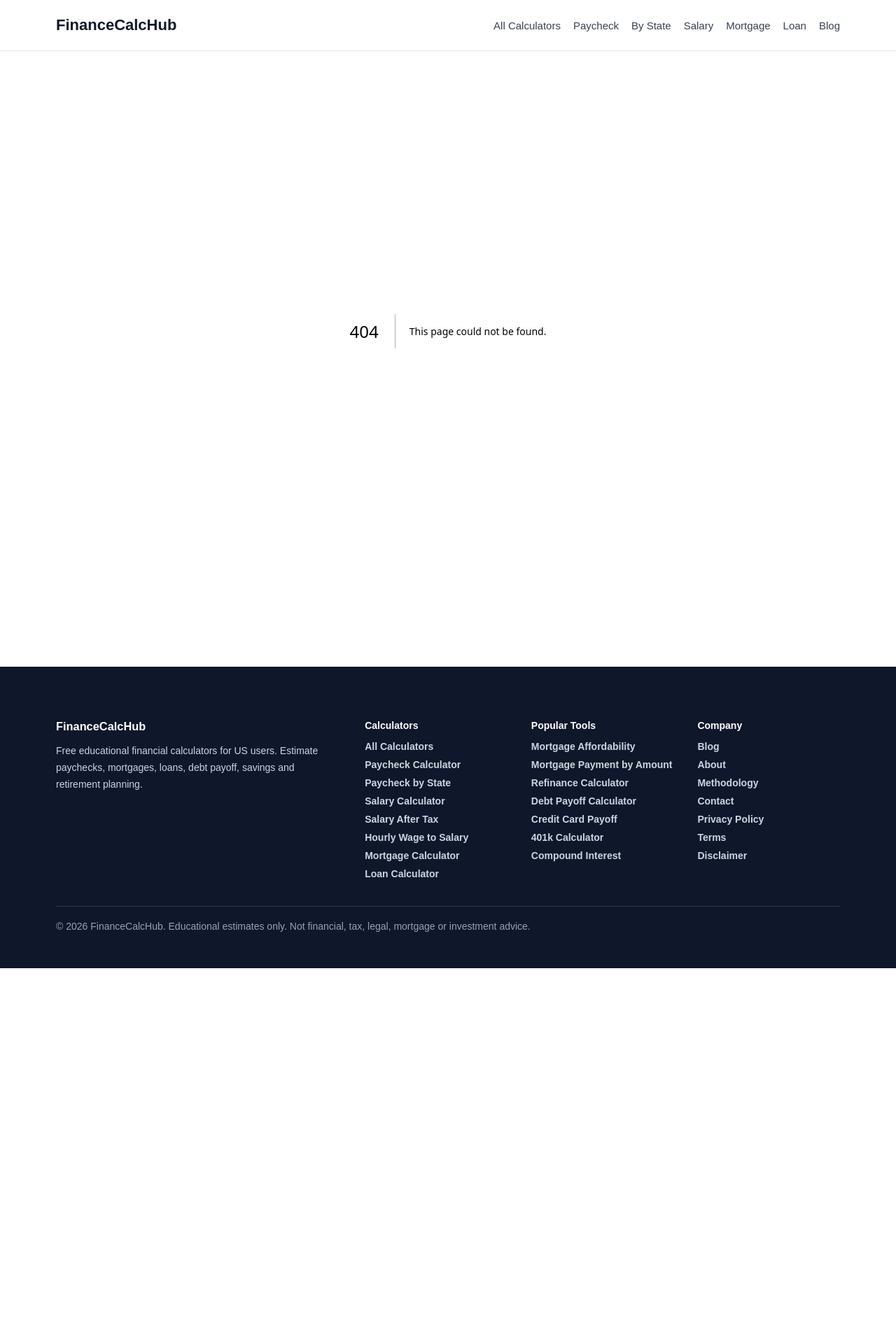
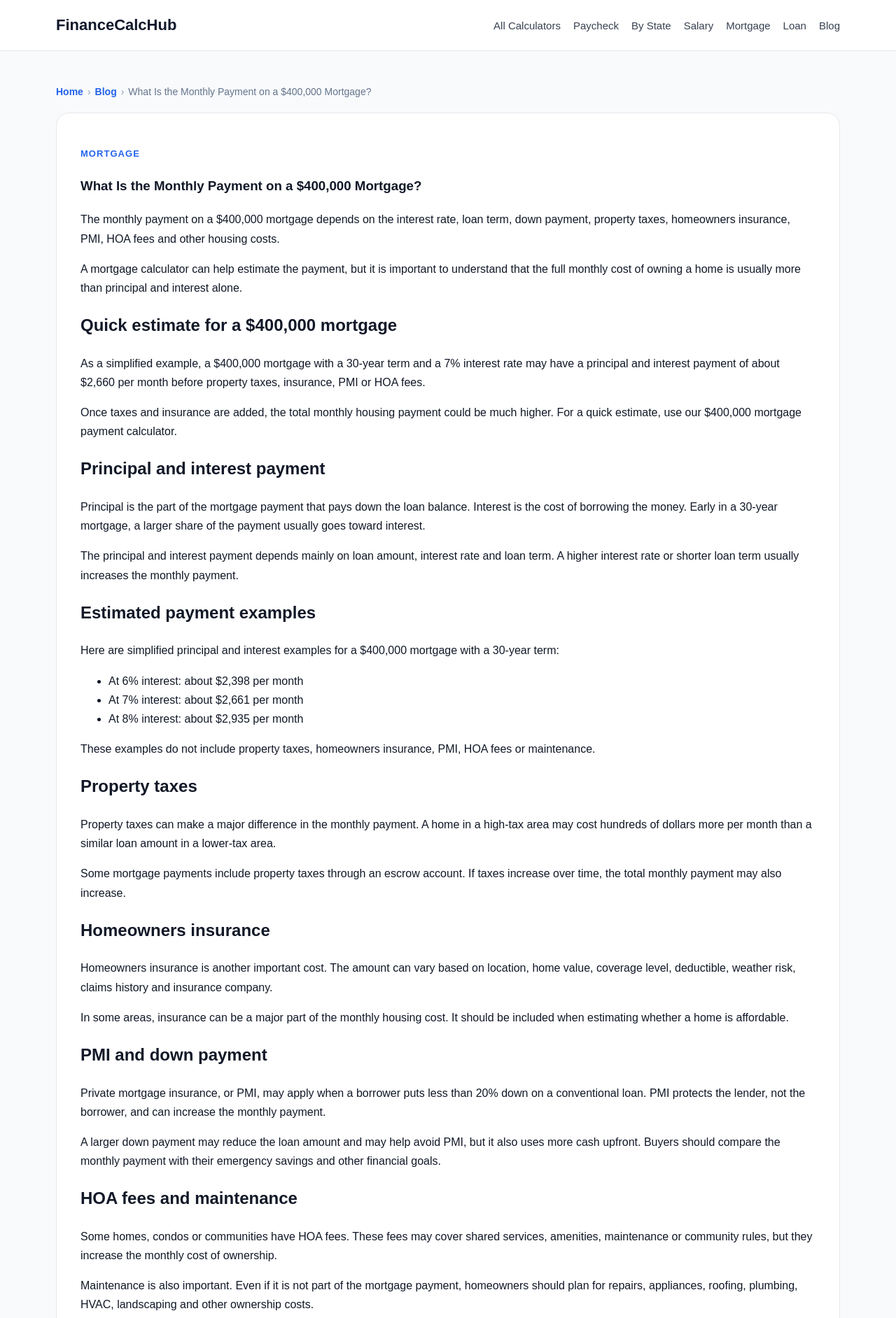
Before and after one commit to milicdejan94-ai/financecalchub, a Next.js app: page /blog/400000-mortgage-payment in a window 1280 px wide. Before the commit this address had no page. Shown: the top 1884 px of the page at 70% size. Before the commit the page ends 1384 px from the top, so only its background shows below. Built offline with nearby package versions, Linux system fonts and the light colour scheme.

Commit message:
Add 400000 mortgage payment blog article

```diff
--- /dev/null
+++ b/app/blog/400000-mortgage-payment/page.tsx
@@ -0,0 +1,273 @@
+import Breadcrumbs from '../../../components/Breadcrumbs';
+import RelatedCalculators from '../../../components/RelatedCalculators';
+
+export const metadata = {
+  title: 'What Is the Monthly Payment on a $400,000 Mortgage? | FinanceCalcHub',
+  description:
+    'Estimate the monthly payment on a $400,000 mortgage and understand principal, interest, taxes, insurance, PMI and other homeownership costs.',
+};
+
+export default function FourHundrKaNCgLvMEXxNzMxj2F7FYi1AdRrTo6Nhu() {
+  return (
+    <section className="section">
+      <div className="container">
+        <Breadcrumbs
+          items={[
+            { label: 'Home', href: '/' },
+            { label: 'Blog', href: '/blog' },
+            { label: 'What Is the Monthly Payment on a $400,000 Mortgage?' },
+          ]}
+        />
+
+        <article className="content-box">
+          <p className="eyebrow">Mortgage</p>
+
+          <h1>What Is the Monthly Payment on a $400,000 Mortgage?</h1>
+
+          <p>
+            The monthly payment on a $400,000 mortgage depends on the interest
+            rate, loan term, down payment, property taxes, homeowners insurance,
+            PMI, HOA fees and other housing costs.
+          </p>
+
+          <p>
+            A mortgage calculator can help estimate the payment, but it is
+            important to understand that the full monthly cost of owning a home
+            is usually more than principal and interest alone.
+          </p>
+
+          <h2>Quick estimate for a $400,000 mortgage</h2>
+
+          <p>
+            As a simplified example, a $400,000 mortgage with a 30-year term and
+            a 7% interest rate may have a principal and interest payment of about
+            $2,660 per month before property taxes, insurance, PMI or HOA fees.
+          </p>
+
+          <p>
+            Once taxes and insurance are added, the total monthly housing payment
+            could be much higher. For a quick estimate, use our{' '}
+            <a href="/mortgage-payment/400000">
+              $400,000 mortgage payment calculator
+            </a>
+            .
+          </p>
+
+          <h2>Principal and interest payment</h2>
+
+          <p>
+            Principal is the part of the mortgage payment that pays down the loan
+            balance. Interest is the cost of borrowing the money. Early in a
+            30-year mortgage, a larger share of the payment usually goes toward
+            interest.
+          </p>
+
+          <p>
+            The principal and interest payment depends mainly on loan amount,
+            interest rate and loan term. A higher interest rate or shorter loan
+            term usually increases the monthly payment.
+          </p>
+
+          <h2>Estimated payment examples</h2>
+
+          <p>
+            Here are simplified principal and interest examples for a $400,000
+            mortgage with a 30-year term:
+          </p>
+
+          <ul>
+            <li>At 6% interest: about $2,398 per month</li>
+            <li>At 7% interest: about $2,661 per month</li>
+            <li>At 8% interest: about $2,935 per month</li>
+          </ul>
+
+          <p>
+            These examples do not include property taxes, homeowners insurance,
+            PMI, HOA fees or maintenance.
+          </p>
+
+          <h2>Property taxes</h2>
+
+          <p>
+            Property taxes can make a major difference in the monthly payment.
+            A home in a high-tax area may cost hundreds of dollars more per
+            month than a similar loan amount in a lower-tax area.
+          </p>
+
+          <p>
+            Some mortgage payments include property taxes through an escrow
+            account. If taxes increase over time, the total monthly payment may
+            also increase.
+          </p>
+
+          <h2>Homeowners insurance</h2>
+
+          <p>
+            Homeowners insurance is another important cost. The amount can vary
+            based on location, home value, coverage level, deductible, weather
+            risk, claims history and insurance company.
+          </p>
+
+          <p>
+            In some areas, insurance can be a major part of the monthly housing
+            cost. It should be included when estimating whether a home is
+            affordable.
+          </p>
+
+          <h2>PMI and down payment</h2>
+
+          <p>
+            Private mortgage insurance, or PMI, may apply when a borrower puts
+            less than 20% down on a conventional loan. PMI protects the lender,
+            not the borrower, and can increase the monthly payment.
+          </p>
+
+          <p>
+            A larger down payment may reduce the loan amount and may help avoid
+            PMI, but it also uses more cash upfront. Buyers should compare the
+            monthly payment with their emergency savings and other financial
+            goals.
+          </p>
+
+          <h2>HOA fees and maintenance</h2>
+
+          <p>
+            Some homes, condos or communities have HOA fees. These fees may cover
+            shared services, amenities, maintenance or community rules, but they
+            increase the monthly cost of ownership.
+          </p>
+
+          <p>
+            Maintenance is also important. Even if it is not part of the mortgage
+            payment, homeowners should plan for repairs, appliances, roofing,
+            plumbing, HVAC, landscaping and other ownership costs.
+          </p>
+
+          <h2>Why the full payment matters</h2>
+
+          <p>
+            Many buyers first look at principal and interest, but the real
+            housing cost is usually the full payment. This may include mortgage
+            principal, interest, property tax, homeowners insurance, PMI, HOA
+            fees, utilities and maintenance.
+          </p>
+
+          <p>
+            A home can look affordable based on loan payment alone but become
+            tight once all housing costs are included.
+          </p>
+
+          <h2>$400,000 mortgage affordability</h2>
+
+          <p>
+            Whether a $400,000 mortgage is affordable depends on income, debt,
+            credit profile, down payment, taxes, insurance, savings and monthly
+            budget.
+          </p>
+
+          <p>
+            A lender may approve a payment that feels uncomfortable in real life.
+            It is usually safer to compare the mortgage estimate with your full
+            monthly budget before making a decision.
+          </p>
+
+          <h2>What affects the monthly payment?</h2>
+
+          <p>
+            The monthly payment on a $400,000 mortgage can change based on:
+          </p>
+
+          <ul>
+            <li>Interest rate</li>
+            <li>Loan term</li>
+            <li>Down payment</li>
+            <li>Property taxes</li>
+            <li>Homeowners insurance</li>
+            <li>PMI</li>
+            <li>HOA fees</li>
+            <li>Loan type</li>
+            <li>Closing costs and lender fees</li>
+          </ul>
+
+          <h2>Use a calculator before comparing homes</h2>
+
+          <p>
+            A calculator can help you compare different mortgage amounts, rates
+            and down payments before you focus on a specific property. This can
+            make it easier to understand how much payment changes when the home
+            price or rate changes.
+          </p>
+
+          <p>
+            You can compare other loan amounts using our{' '}
+            <a href="/mortgage-payment">mortgage payment by amount</a> pages or
+            run a custom estimate with the{' '}
+            <a href="/calculators/mortgage">mortgage calculator</a>.
+          </p>
+
+          <h2>Important limitations</h2>
+
+          <p>
+            Mortgage estimates are not exact. Actual payments can vary based on
+            lender rules, loan type, escrow setup, property taxes, homeowners
+            insurance, PMI, HOA fees, credit profile and local costs.
+          </p>
+
+          <p>
+            Before making a home purchase decision, verify numbers with a
+            mortgage lender, insurance provider, tax professional or qualified
+            advisor.
+          </p>
+
+          <h2>Bottom line</h2>
+
+          <p>
+            A $400,000 mortgage can have a principal and interest payment of
+            roughly $2,400 to $2,900 per month in many simplified 30-year
+            examples, depending on the interest rate. The full monthly housing
+            cost may be higher once taxes, insurance, PMI, HOA fees and
+            maintenance are included.
+          </p>
+
+          <p>
+            Start with the{' '}
+            <a href="/mortgage-payment/400000">
+              $400,000 mortgage payment calculator
+            </a>{' '}
+            to estimate the payment and compare related home buying costs.
+          </p>
+        </article>
+
+        <RelatedCalculators
+          title="Related calculators"
+          tools={[
+            {
+              title: '$400,000 Mortgage Payment Calculator',
+              href: '/mortgage-payment/400000',
+            },
+            {
+              title: '$300,000 Mortgage Payment Calculator',
+              href: '/mortgage-payment/300000',
+            },
+            {
+              title: 'Mortgage Payment by Amount',
+              href: '/mortgage-payment',
+            },
+            {
+              title: 'Mortgage Calculator',
+              href: '/calculators/mortgage',
+            },
+            {
+              title: 'Mortgage Affordability Calculator',
+              href: '/calculators/mortgage-affordability',
+            },
+            {
+              title: 'All Financial Calculators',
+              href: '/calculators',
+            },
+          ]}
+        />
+      </div>
+    </section>
+  );
+}
--- a/app/sitemap.ts
+++ b/app/sitemap.ts
@@ -60,6 +60,7 @@ export default function sitemap(): MetadataRoute.Sitemap {
     '/blog/25-an-hour-is-how-much-a-year',
     '/blog/30-an-hour-is-how-much-a-year',
     '/blog/300000-mortgage-payment',
+    '/blog/400000-mortgage-payment',
     '/blog/apr-vs-interest-rate',
     '/blog/how-much-house-can-i-afford',
     '/blog/pay-off-credit-card-debt-faster',
```
Also changed, not shown: app/blog/page.tsx (+7 -0 lines).
